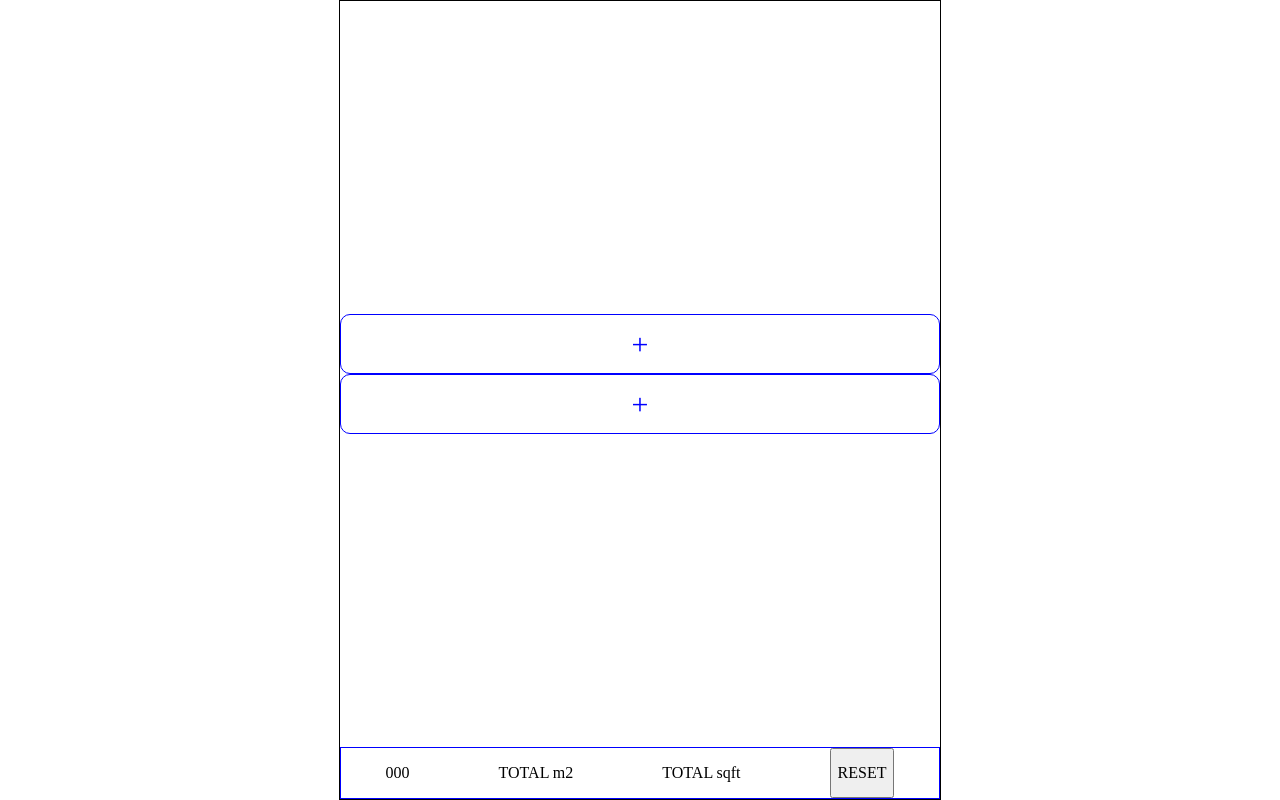
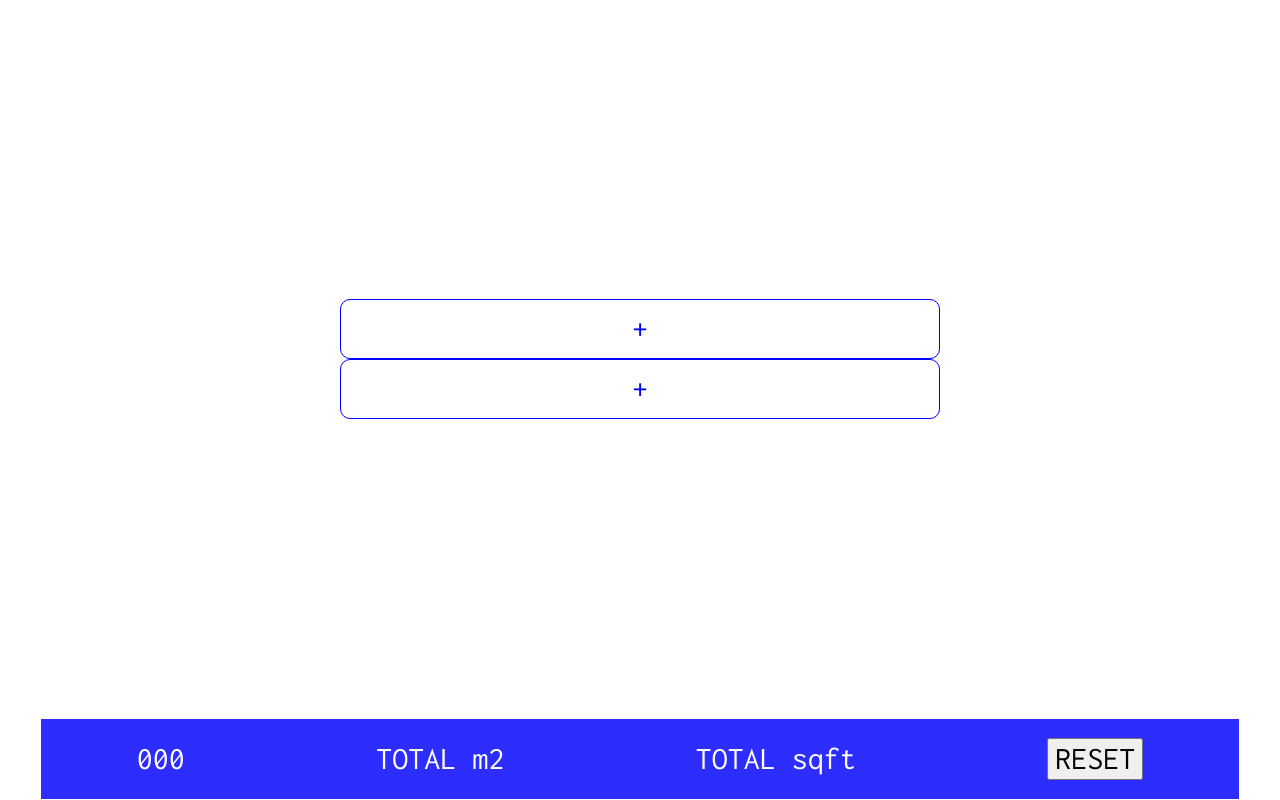
Before and after one commit to wnwarchdev/StackCalculator, a website built with Parcel: page index.html in a window 1280 px wide. Built offline with nearby package versions, Linux system fonts and the light colour scheme.

Commit message:
update css to footer

```diff
--- a/index.html
+++ b/index.html
@@ -6,6 +6,9 @@
     <meta http-equiv="X-UA-Compatible" content="ie=edge" />
     <title>Stack Calculator</title>
     <link rel="stylesheet" href="./src/sass/style.scss" />
+    <link rel="preconnect" href="https://fonts.googleapis.com">
+<link rel="preconnect" href="https://fonts.gstatic.com" crossorigin>
+<link href="https://fonts.googleapis.com/css2?family=Inconsolata:wght@400;600&display=swap" rel="stylesheet">
   </head>
   <body>
     <div id="calculator">
--- a/src/sass/style.scss
+++ b/src/sass/style.scss
@@ -4,20 +4,22 @@
   min-height: 100%;
   display: flex;
   flex-direction: column;
+  align-content: center;
 }
 
 body {
   text-align: center;
-  max-width: 900px;
+  width: 1200px;
   flex-grow: 1;
   display: flex;
   flex-direction: column;
   justify-content: space-between;
   align-content: center;
-  border-color: black;
-  border-width: 1px;
-  border-style: solid;
+  //border-color: black;
+  //border-width: 1px;
+  //border-style: solid;
   margin: 0 auto;
+  font-family: "Inconsolata", monospace;
 }
 
 input::-webkit-outer-spin-button,
@@ -69,9 +71,14 @@
 }
 
 #footer {
-  border-color: blue;
+  background-color: rgb(45, 45, 255);
   border-width: 1px;
   border-style: solid;
   display: flex;
   justify-content: space-around;
+  align-items: center;
+  //width: 1000px;
+  height: 80px;
+  color: white;
+  font-size: 2rem;
 }
```
